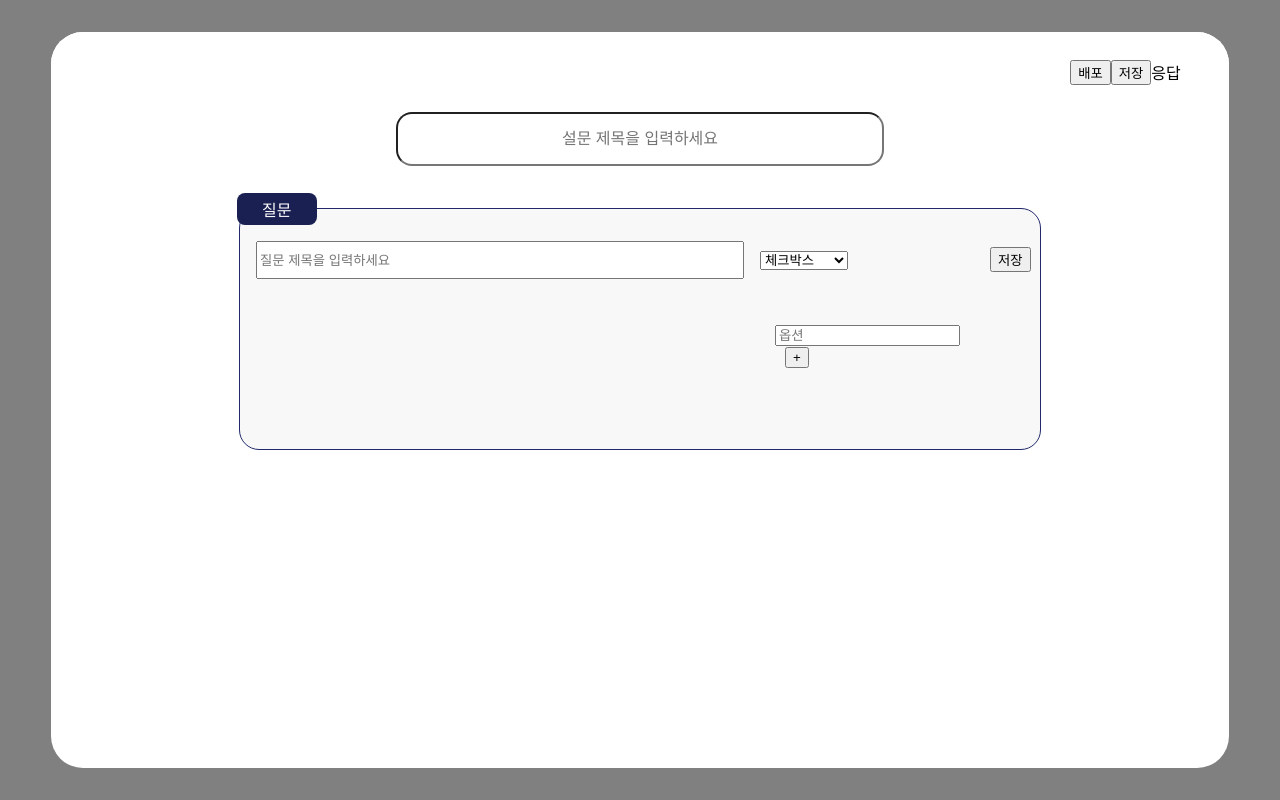
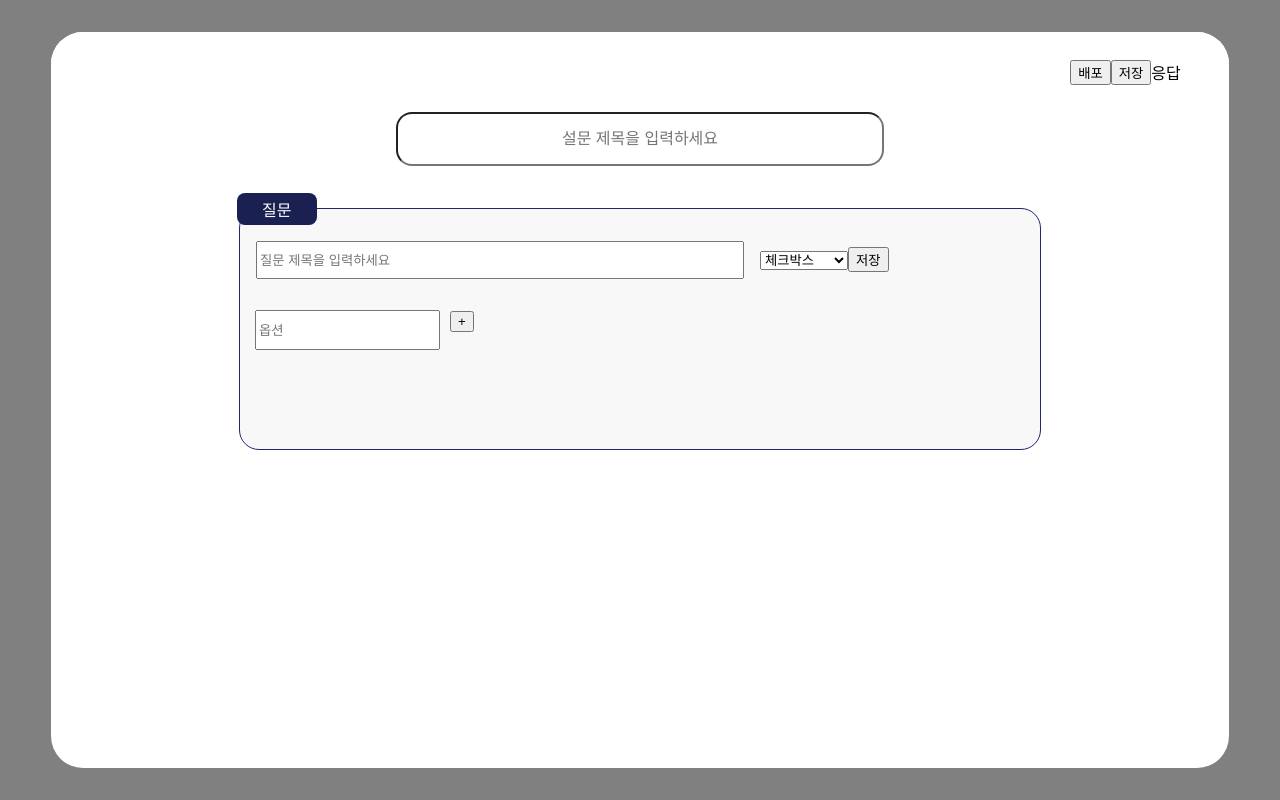
Before and after one commit to gnryu/surveine, a React (Create React App) app: page /about in a window 1280 px wide. Built offline with nearby package versions, Linux system fonts and the light colour scheme.

Commit message:
옵션 추가

```diff
--- a/src/formComponents/FormQuestion.js
+++ b/src/formComponents/FormQuestion.js
@@ -141,6 +141,10 @@ function FormQuestion(props) {
       <MainFrame>
         <QstTitle>{props.title}</QstTitle>
         <QstOptions qstType={props.qstType} />
+        {props.options.map((it) => (
+          <div>{it}</div>
+        ))}
+
         <button
           type="button"
           className="btn btn__danger"
--- a/src/pages/FormCreation.js
+++ b/src/pages/FormCreation.js
@@ -6,7 +6,48 @@ import { nanoid } from "nanoid";
 import QstOptions from "../formComponents/QstOptions";
 
 const DATA = [];
+const QptionDATA = [];
+//지나 부분
 
+const Wrapper = styled.div`
+  display: inline-block;
+  display: table-row;
+`;
+
+const OptionBox = styled.div`
+  display: flex;
+  flex-direction: row;
+  flex-wrap: wrap;
+  width: 80%;
+  margin-left: 15px;
+  margin-bottom: 10px;
+`;
+
+const OptList = styled.div`
+  display: flex;
+  flex-direction: column;
+  font-family: "NotoSans-Regular";
+  font-size: 14px;
+  line-height: 2px;
+  margin-left: 10px;
+  margin-bottom: 15px;
+`;
+
+const Btn = styled.div`
+  width: 20px;
+  height: 20px;
+  margin-left: 10px;
+`;
+
+const SubjOption = styled.div`
+  font-family: "NotoSans-Regular";
+  font-size: 12px;
+  color: #747474;
+  line-height: 1.5;
+  margin-left: 15px;
+`;
+
+// 도경 부분
 const FormMain = styled.div`
   background: grey;
   width: 100vw;
@@ -130,6 +171,8 @@ function FormCreation() {
   const [countList, setCountList] = useState([0]);
   const [qstTitle, setQstTitle] = useState();
   const [qstArr, setQstArr] = useState(DATA);
+  const [input, setInput] = useState("");
+  const [options, setOptions] = useState([]);
 
   const onChangeInput = (e) => {
     setTitle(e.target.value);
@@ -149,9 +192,11 @@ function FormCreation() {
       id: "Q-" + nanoid(),
       title: qstTitle,
       qstType: type,
+      options: options,
     };
     setQstArr([...qstArr, newQst]);
     setQstTitle("");
+    setOptions([]);
     console.log(qstArr);
   };
 
@@ -166,6 +211,7 @@ function FormCreation() {
       title={qst.title}
       deleteTask={deleteQst}
       qstType={qst.qstType}
+      options={qst.options}
     />
   ));
   // const onAddDetailDiv = () => {
@@ -175,6 +221,24 @@ function FormCreation() {
   //   countArr.push(counter); // index 사용 X
   //   // countArr[counter] = counter	// index 사용 시 윗줄 대신 사용
   //   setCountList(countArr);
+
+  const handleChange = (e) => {
+    setInput(e.target.value);
+  };
+
+  function AddOption(e) {
+    e.preventDefault();
+    console.log("Success!");
+    console.log(input);
+    if (!input || /^\s*$/.test(input)) {
+      return;
+    }
+
+    const newOptions = [...options, input];
+
+    setOptions(newOptions);
+    setInput("");
+  }
 
   return (
     <FormMain>
@@ -200,7 +264,7 @@ function FormCreation() {
 
         {QstList}
 
-        <MainFrame onSubmit={addQst}>
+        <MainFrame>
           <QuestNum>질문</QuestNum>
           <QuesTitle
             type="text"
@@ -214,10 +278,36 @@ function FormCreation() {
               <option>객관식 질문</option>
               <option>서술형 질문</option>
             </select>
-            <QstOptions qstType={type} />
           </TypeSelect>
-          <button>저장</button>
+          <button onClick={addQst}>저장</button>
+
+          {type == "체크박스" && (
+            <div>
+              <OptList>
+                {options.map((it) => (
+                  <div>
+                    <input type="checkbox" value={it} /> <label>{it}</label>
+                  </div>
+                ))}
+              </OptList>
+              <OptionBox>
+                <br />
+                <br />
+                <input
+                  type="text"
+                  placeholder="옵션"
+                  value={input}
+                  name="text"
+                  onChange={handleChange}
+                />
+                <Btn>
+                  <button onClick={AddOption}>+</button>
+                </Btn>
+              </OptionBox>
+            </div>
+          )}
         </MainFrame>
+
         {/* <StyledPlusIcon onClick={addTask()} /> */}
       </FormSection>
     </FormMain>
```
